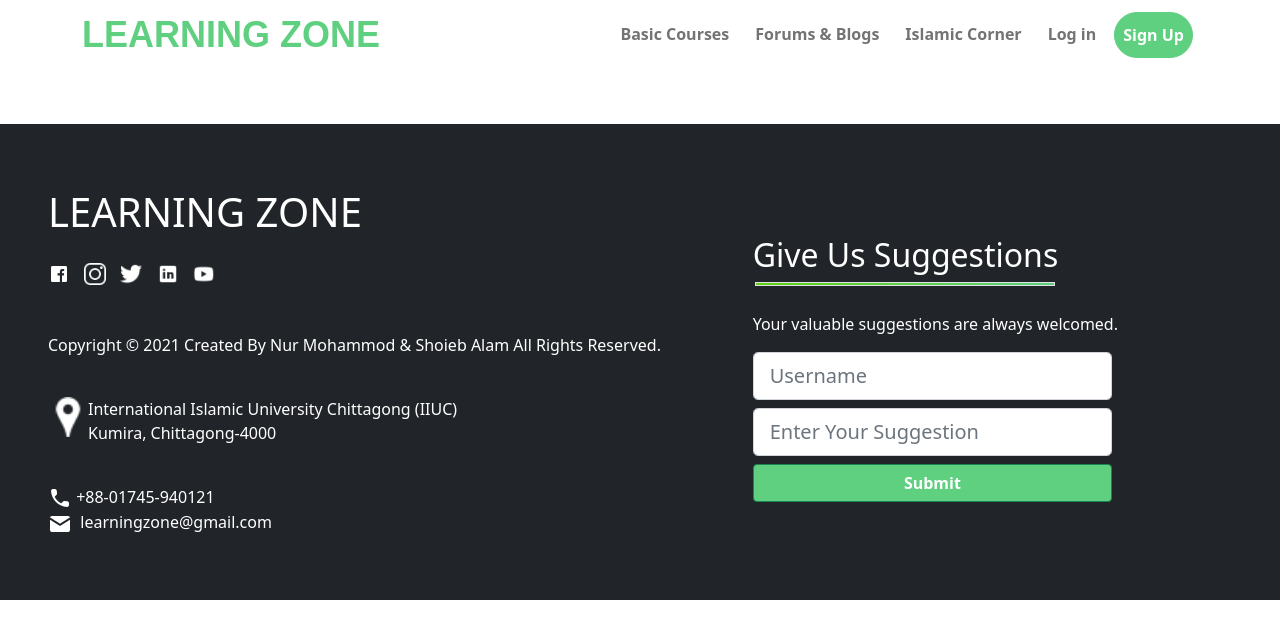
After one commit to shoieb-alam/learning-zone, a PHP site: page /Learning-Zone/courses2.php in a window 1280 px wide. The commit adds this page. Shown: the top 639 px of the page. Run offline with PHP 8.4, Linux system fonts and the light colour scheme; data that the repository does not hold is empty; some libraries are stand-ins or nearby versions.

Commit message:
course card fetched from db

```diff
--- /dev/null
+++ b/courses2.php
@@ -0,0 +1,348 @@
+<?php
+session_start();
+?>
+
+<!DOCTYPE html>
+<html lang="en">
+
+<head>
+  <meta charset="UTF-8">
+  <meta http-equiv="X-UA-Compatible" content="IE=edge">
+  <meta name="viewport" content="width=device-width, initial-scale=1.0">
+  <title> Learning Zone > Courses </title>
+
+  <!-- jQuery library -->
+  <script src="https://ajax.googleapis.com/ajax/libs/jquery/3.3.1/jquery.min.js"></script>
+
+
+  <!-- Bootstrap css  -->
+  <link href="https://cdn.jsdelivr.net/npm/bootstrap@5.0.2/dist/css/bootstrap.min.css" rel="stylesheet" integrity="sha384-EVSTQN3/azprG1Anm3QDgpJLIm9Nao0Yz1ztcQTwFspd3yD65VohhpuuCOmLASjC" crossorigin="anonymous">
+
+  <link rel="stylesheet" href="css/bootstrap5.0.2.min.css">
+
+  <!-- custom css  -->
+  <link rel="stylesheet" href="css/courses.css">
+  <link rel="stylesheet" href="css/imagehover.min.css">
+
+  <script src="//cdnjs.cloudflare.com/ajax/libs/jquery/3.2.1/jquery.min.js"></script>
+
+  <!-- Font Awesome Icon Library -->
+  <link rel="stylesheet" href="https://cdnjs.cloudflare.com/ajax/libs/font-awesome/4.7.0/css/font-awesome.min.css">
+
+  <link rel="stylesheet" href="css/font-awesome.min.css">
+
+
+  <script>
+    function showMessage(btnId) {
+
+      document.getElementById("couselect").value = btnId;
+      document.getElementById("couselect").readOnly = true;
+
+    }
+  </script>
+
+</head>
+
+<body>
+
+
+  <header>
+
+    <!--Navigation bar-->
+    <nav class="navbar navbar-expand-lg navbar-light navbar bg-white fixed-top">
+      <div class="container">
+        <a class="navbar-brand" href="home.php">Learning Zone</a>
+        <button class="navbar-toggler" type="button" data-bs-toggle="collapse" data-bs-target="#navbarNav" aria-controls="navbarNav" aria-expanded="false" aria-label="Toggle navigation">
+          <span class="navbar-toggler-icon"></span>
+        </button>
+        <div class="collapse navbar-collapse" id="navbarNav">
+          <ul class="navbar-nav ms-auto">
+            <li class="nav-item">
+              <a class="nav-link" href="computer-courses/computer-courses.php">Basic Courses</a>
+            </li>
+            <li class="nav-item">
+              <a class="nav-link" href="forums-blogs.php">Forums & Blogs</a>
+            </li>
+            <li class="nav-item">
+              <a class="nav-link" href="religious-corner/religious-corner.php">Islamic Corner</a>
+            </li>
+
+            <li class="nav-item">
+              <a class="nav-link" href="#" data-bs-target="#login" data-bs-toggle="modal">Log in</a>
+            </li>
+            <li class="btn-trial nav-item">
+              <a class="nav-link" href="#" data-bs-target="#signin" data-bs-toggle="modal">Sign Up</a>
+            </li>
+          </ul>
+        </div>
+      </div>
+    </nav>
+    <!--/ Navigation bar-->
+  </header>
+
+
+
+  <!--Modal box-->
+
+  <!-- login modal -->
+  <div class="modal fade" id="login" tabindex="-1" aria-labelledby="login" aria-hidden="true">
+    <div class="modal-dialog">
+      <div class="modal-content">
+        <div class="modal-header text-white">
+          <h5 class="modal-title">Login</h5>
+          <button type="button" class="btn-close" data-bs-dismiss="modal" aria-label="Close"></button>
+        </div>
+        <div class="modal-body">
+          <h6 class="text-center my-2">Login to start your Session</h6>
+          <form action="login.php" method="GET">
+
+            <div class="my-4">
+              <!----- username -------------->
+              <input class="form-control" placeholder="Username" id="loginid" type="text" autocomplete="off" name="fname" />
+            </div>
+
+
+            <!-- password  -->
+            <div class="my-4">
+
+              <!----- password -------------->
+              <input class="form-control" placeholder="Password" id="loginpsw" type="password" autocomplete="off" name="pwd" />
+
+            </div>
+            <div class="mb-3 form-check">
+              <input type="checkbox" class="form-check-input" id="rememberMe" />
+              <label class="form-check-label" for="rememberMe">Remember me</label>
+            </div>
+            <div class="modal-footer d-block">
+              <button type="submit" class="btn btn-success container-fluid">Log in</button>
+            </div>
+          </form>
+        </div>
+      </div>
+    </div>
+  </div>
+  <!--/ login modal  -->
+
+  <!-- signin modal  -->
+  <div class="modal fade" id="signin" tabindex="-1" aria-labelledby="signin" aria-hidden="true">
+    <div class="modal-dialog">
+
+      <div class="modal-content">
+        <div class="modal-header text-white">
+          <h5 class="modal-title" id="exampleModalLabel">Create Account</h5>
+          <button type="button" class="btn-close" data-bs-dismiss="modal" aria-label="Close"></button>
+        </div>
+        <div class="modal-body">
+          <h6 class="text-center my-2">Sign up to start your Session</h6>
+          <form method="POST" action="signup.php">
+            <div class="my-4">
+              <!-- <label class="form-label">Email Address</label> -->
+              <!-- <input type="email" class="form-control" id="loginid" name="email" placeholder="Email Address" /> -->
+
+              <!----- username -------------->
+              <input class="form-control" placeholder="Username" id="loginid" type="text" autocomplete="off" name="fname" />
+
+            </div>
+            <div class="my-4">
+              <!-- <label class="form-label">Email Address</label> -->
+              <!-- <input type="text" class="form-control" id="username" name="fname" autocomplete="off" placeholder="Username" /> -->
+
+              <!----- mail -------------->
+              <input class="form-control" placeholder="E-mail" type="text" autocomplete="off" name="email" />
+
+
+            </div>
+            <div class="my-4">
+              <!-- <label class="form-label">Password</label> -->
+              <!-- <input type="password" class="form-control" id="password" name="pass" placeholder="Password" /> -->
+
+              <!----- password -------------->
+              <input class="form-control" placeholder="Password" id="loginpsw" type="password" autocomplete="off" name="pass" />
+
+            </div>
+
+            <div class="modal-footer d-block">
+              <!-- <p class="float-start">Not yet account <a href="#signin">Sign Up</a></p> -->
+              <button type="submit" class="btn btn-success container-fluid">Sign Up</button>
+            </div>
+          </form>
+        </div>
+      </div>
+    </div>
+  </div>
+  <!--/ signin modal  -->
+
+  <!--/ Modal box-->
+
+  <!-- Payment Modal -->
+  <div class="modal fade" id="paymentModal" tabindex="-1" aria-labelledby="paymentModalLabel" aria-hidden="true">
+    <div class="modal-dialog text-center">
+      <div class="modal-content">
+        <div class="modal-header">
+          <h5 class="modal-title text-white" id="paymentModalLabel">Payment Gateway</h5>
+          <button type="button" class="btn-close" data-bs-dismiss="modal" aria-label="Close"></button>
+        </div>
+        <div class="modal-body p-3 m-3">
+          <p> Please fill following deatils to procced </p>
+          <form action="payment.php" method="get">
+
+            <div class="mb-3">
+              <input class="form-control" id="loginid" type="text" placeholder="Username" name="fname">
+            </div>
+
+            <div class="mb-3">
+              <input type="password" class="form-control" placeholder="Password" id="loginpsw" autocomplete="off" name="pass">
+            </div>
+
+            <div class="mb-3">
+              <input type="text" class="form-control" placeholder="Transaction ID (Bkash/Nagad)" id="loginpsw" type="text" autocomplete="off" name="cred" min-length=10>
+            </div>
+
+            <div class="mb-3">
+              <input type="text" class="form-control text-capitalize" name="coursename" id="couselect" type="text" autocomplete="off" name="pwd">
+            </div>
+            <hr>
+            <div class="d-grid">
+              <button type="submit" class="btn btn-success">Buy this Course</button>
+            </div>
+          </form>
+        </div>
+
+      </div>
+    </div>
+  </div>
+  <!-- / Payment Modal -->
+
+  <!--/ Modal box-->
+
+
+
+  <!-- Courses  -->
+
+  <main class="main bg-light text-center">
+    <div class="m-5">
+      <div class="row row-cols-1 row-cols-md-3 row-cols-lg-4 g-4">
+
+        <?php
+        if ($_SERVER['REQUEST_METHOD'] == "GET") {
+          $localhost = "localhost";
+          $usernamew = "root";
+          $passwordw = "";
+          $db = "expdb";
+          $conn = mysqli_connect($localhost, $usernamew, $passwordw, $db);
+          if (!$conn) {
+            echo "Connection error";
+          } else {
+            echo "";
+            $sql = "Select * from coursetable";
+            $result = mysqli_query($conn, $sql);
+            if (mysqli_num_rows($result) > 0) {
+              while ($course = mysqli_fetch_assoc($result)) {
+                echo "
+                  <div class='col'>
+                    <div class='card h-100'>
+                    <div class='card-body'>
+                      <h2 class='card-title'>" . $course["coursename"] . "</h2>
+                      <p class='card-text'>
+                        " . $course["description"] . "
+                      </p>
+                    </div>
+                    <div>
+                      <small class='text-warning fw-bold'> 4.6 </small>
+                      <span class='fa fa-star checked'></span>
+                      <span class='fa fa-star checked'></span>
+                      <span class='fa fa-star checked'></span>
+                      <span class='fa fa-star checked'></span>
+                      <span class='fa fa-star-half-o checked'></span>
+                    </div>
+                    <br>
+                    <button type='submit' id=" . $course["coursename"] . " onClick='showMessage(this.id)' class='btn btn-success' data-bs-toggle='modal' data-bs-target='#paymentModal'        data-bs-whatever='@mdo'>Buy the course</button>
+                    </div>
+                    </div>
+                  ";
+              }
+            }
+          }
+        }
+        ?>
+
+      </div>
+    </div>
+  </main>
+
+
+  <!--Footer-->
+  <footer class="bg-dark text-white">
+    <div class="p-5">
+      <div class="row">
+        <div class="col-md-7">
+          <h1 class="py-3">LEARNING ZONE</h1>
+          <div class="social-media">
+            <a href="#"><img src="img/icon/fb.png"></a>
+            <a href="#"><img src="img/icon/insta.png"></a>
+            <a href="#"><img src="img/icon/tt.png"></a>
+            <a href="#"><img src="img/icon/linkedin.png"></a>
+            <a href="#"><img src="img/icon/ytube.png"></a>
+          </div>
+          <br>
+          <br>
+          <p class="rights-text">Copyright © 2021 Created By Nur Mohammod & Shoieb Alam All Rights Reserved.</p>
+          <br>
+          <div class="location d-flex">
+            <img src="img/icon/location.png">
+            <p> International Islamic University Chittagong (IIUC)
+              <br>
+              Kumira, Chittagong-4000
+            </p>
+          </div>
+          <br>
+          <p><img src="img/icon/phone.png"> +88-01745-940121
+            <br><img src="img/icon/mail.png">&nbsp;
+            learningzone@gmail.com
+          </p>
+        </div>
+        <div class="col-md-5 mt-3">
+          <h2 class="mt-5 ">Give Us Suggestions</h2>
+          <div class="border"></div>
+          <br>
+          <p>Your valuable suggestions are always welcomed.</p>
+          <form action="review.php" method="get">
+            <div class="mb-3 w-75 d-grid">
+
+              <input class="form-control me-4 form-control-lg" name="username" type="text" placeholder="Username" aria-label="Username">
+
+              <input class="form-control my-2 form-control-lg" name="comment" type="text" placeholder="Enter Your Suggestion" aria-label="Username">
+              <button name="submit" type="submit" class="btn btn-outline-success fw-bold text-white">Submit</button>
+            </div>
+          </form>
+
+        </div>
+      </div>
+    </div>
+
+    </div>
+  </footer>
+
+  <script src="https://cdn.jsdelivr.net/npm/bootstrap@5.0.2/dist/js/bootstrap.bundle.min.js" integrity="sha384-MrcW6ZMFYlzcLA8Nl+NtUVF0sA7MsXsP1UyJoMp4YLEuNSfAP+JcXn/tWtIaxVXM" crossorigin="anonymous"></script>
+
+  <script src="js/bootstrap5.0.2.bundle.min.js"></script>
+</body>
+
+<?php
+if ($_SERVER['REQUEST_METHOD'] == "GET") {
+  $localhost = "localhost";
+  $usernamew = "root";
+  $passwordw = "";
+  $db = "expdb";
+  $conn = mysqli_connect($localhost, $usernamew, $passwordw, $db);
+  if (!$conn) {
+    echo "Connection error";
+  } else {
+    $sql = "UPDATE counter SET visit=visit+1 WHERE id = 1";
+    $result = mysqli_query($conn, $sql);
+  }
+}
+
+?>
+
+</html>
```
Also changed, not shown: courses.php (+0 -43 lines).
